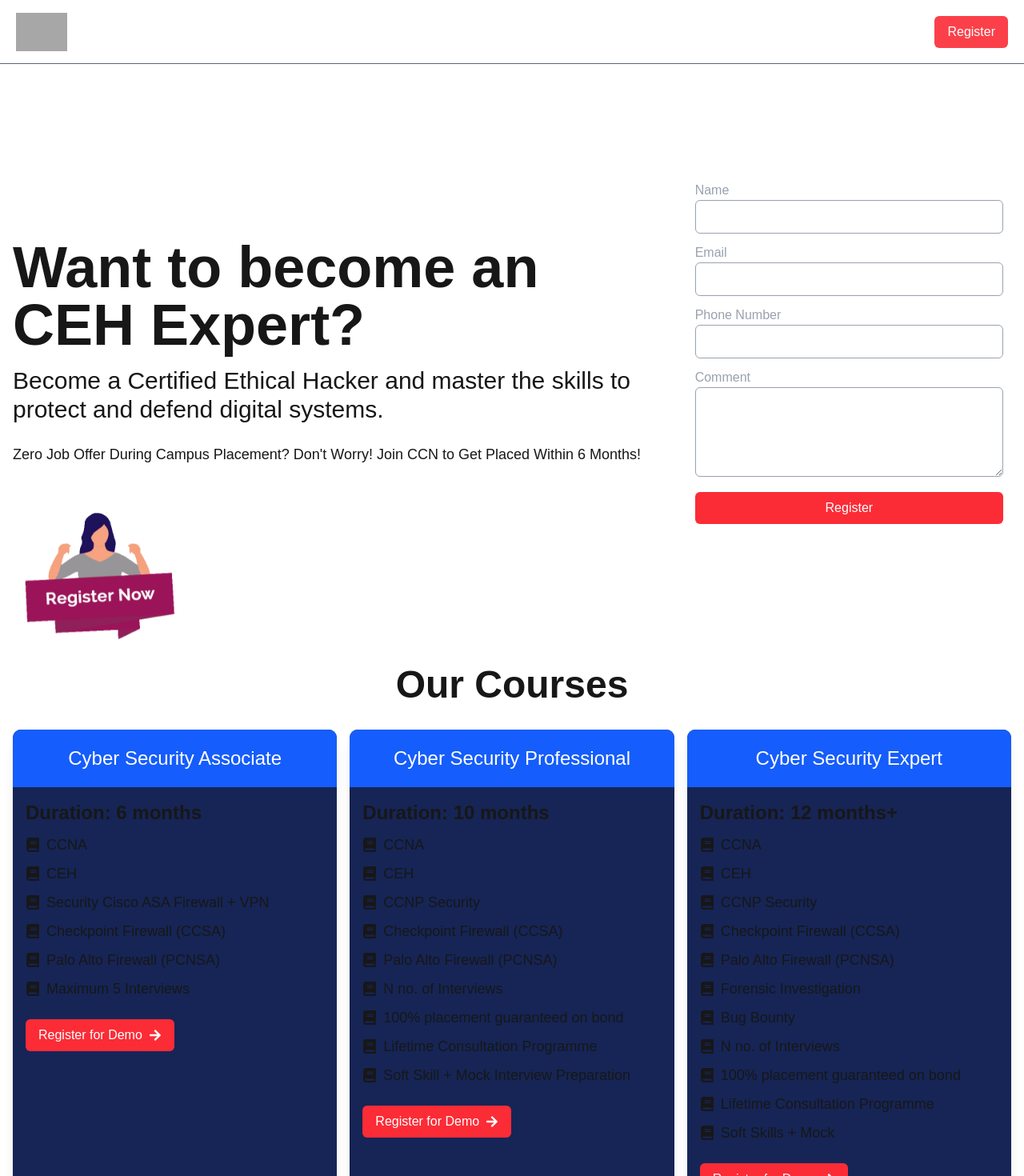
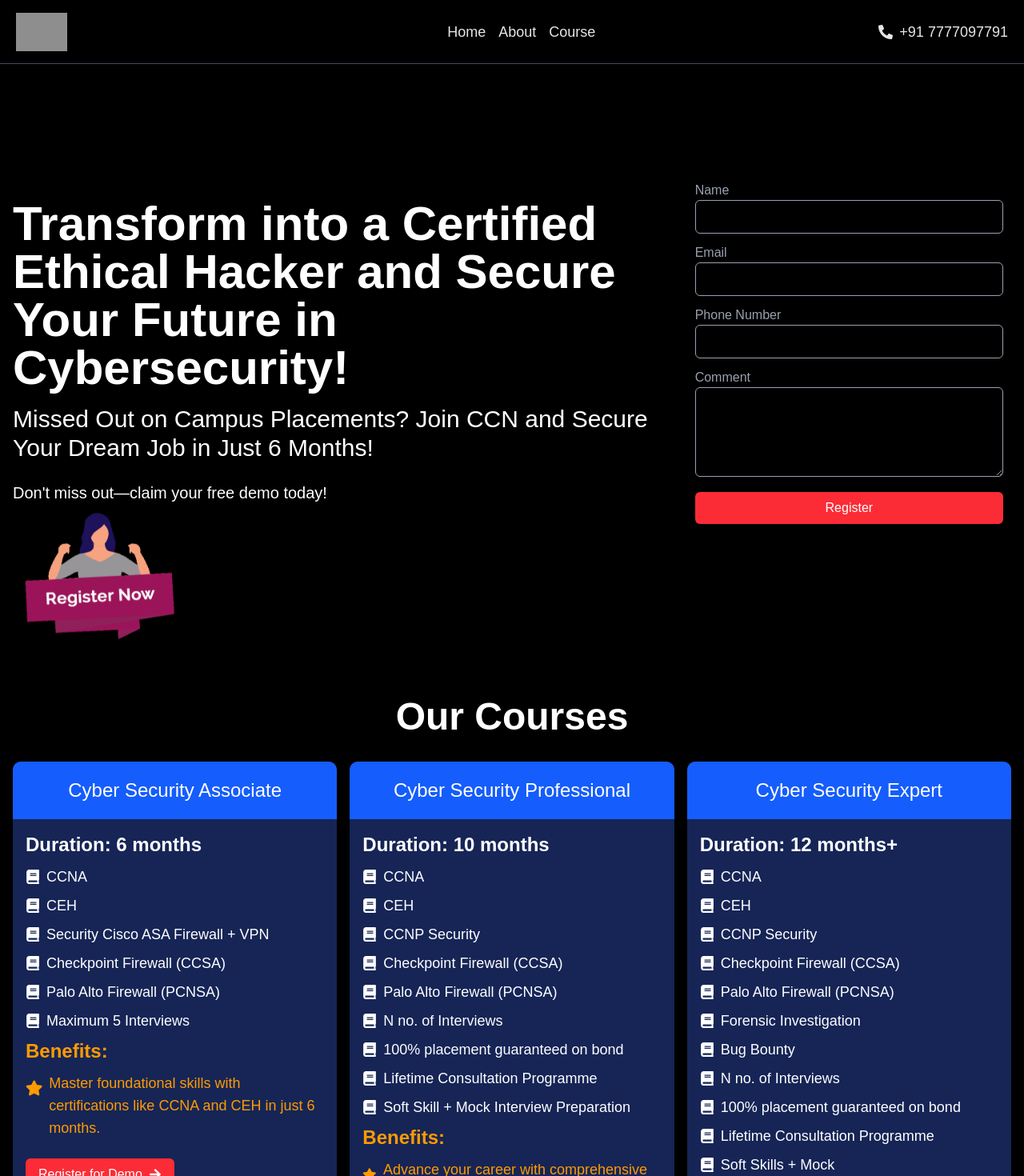
Before and after one commit to ksanjiv05/ccn-landing, a Next.js app: page / in a window 1280 px wide. Shown: the top 1470 px of the page at 80% size. Built offline with nearby package versions, Linux system fonts and the light colour scheme; grey boxes are pictures that could not be loaded.

Commit message:
final commit

```diff
--- a/src/app/components/Course.tsx
+++ b/src/app/components/Course.tsx
@@ -1,14 +1,16 @@
 import Link from "next/link";
 import React from "react";
-import { FaBook, FaArrowRight } from "react-icons/fa";
+import { FaBook, FaArrowRight, FaStar } from "react-icons/fa";
 function Course({
   title,
   duration,
   certifications = [],
+  benefits = [],
 }: {
   title: string;
   duration: string;
   certifications: string[];
+  benefits: string[];
 }) {
   return (
     <div className="bg-blue-950 rounded-[10px] overflow-hidden shadow-lg">
@@ -24,10 +26,26 @@ function Course({
           {certifications.map((certification, i) => (
             <li
               key={certification + i}
-              className="flex items-center gap-2 my-2 text-lg"
+              className="flex items-center gap-2 my-2 text-lg text-white"
             >
               <FaBook />
               {certification}
+            </li>
+          ))}
+        </ul>
+        <p className="text-2xl font-semibold mb-2.5">
+          <span className="font-bold  text-amber-500">Benefits: </span>
+        </p>
+        <ul>
+          {benefits.map((bn, i) => (
+            <li key={bn + i} className="flex gap-2 my-2 text-lg text-amber-500">
+              <FaStar scale={5} size={40} />
+              <p
+                className="text-amber-500"
+                style={{ color: "oklch(.769 .188 70.08)" }}
+              >
+                {bn}
+              </p>
             </li>
           ))}
         </ul>
--- a/src/app/components/Courses.tsx
+++ b/src/app/components/Courses.tsx
@@ -1,5 +1,11 @@
 import React from "react";
 import Course from "./Course";
+
+// Highlight the unique benefits of your courses:
+
+// Cyber Security Associate: "Master foundational skills with certifications like CCNA and CEH in just 6 months."
+// Cyber Security Professional: "Advance your career with comprehensive training, unlimited interviews, and guaranteed placement."
+// Cyber Security Expert: "Become an industry leader with specialized training in Forensic Investigation and Bug Bounty programs."
 
 export const courses = [
   {
@@ -12,6 +18,9 @@ export const courses = [
       "Checkpoint Firewall (CCSA)",
       "Palo Alto Firewall (PCNSA)",
       "Maximum 5 Interviews",
+    ],
+    benefits: [
+      "Master foundational skills with certifications like CCNA and CEH in just 6 months.",
     ],
   },
   {
@@ -27,6 +36,9 @@ export const courses = [
       "100% placement guaranteed on bond",
       "Lifetime Consultation Programme",
       "Soft Skill + Mock Interview Preparation",
+    ],
+    benefits: [
+      "Advance your career with comprehensive training, unlimited interviews, and guaranteed placement.",
     ],
   },
   {
@@ -45,6 +57,9 @@ export const courses = [
       "Lifetime Consultation Programme",
       "Soft Skills + Mock",
     ],
+    benefits: [
+      "Become an industry leader with specialized training in Forensic Investigation and Bug Bounty programs.",
+    ],
   },
 ];
 
@@ -57,6 +72,7 @@ function Courses() {
           title={course.title}
           duration={course.duration}
           certifications={course.certifications}
+          benefits={course.benefits}
         />
       ))}
     </div>
--- a/src/app/components/Header.tsx
+++ b/src/app/components/Header.tsx
@@ -1,5 +1,6 @@
 import React from "react";
 import Link from "next/link";
+import { FaPhone, FaArrowRight } from "react-icons/fa";
 
 function Header() {
   return (
@@ -36,9 +37,15 @@ function Header() {
           {/* <button className="bg-amber-500 text-white px-4 py-2 rounded-md">
             <Link href="/login">Login</Link>
           </button> */}
-          <button className="bg-red-500 text-white px-4 py-2 rounded-md ml-4">
+          <p className="text-lg text-center md:text-left">
+            <a href="tel:+917777097791 " className="flex items-center ">
+              <FaPhone className="mr-2 rotate-90" />
+              +91 7777097791
+            </a>
+          </p>
+          {/* <button className="bg-red-500 text-white px-4 py-2 rounded-md ml-4">
             <Link href="/register">Register</Link>
-          </button>
+          </button> */}
         </div>
       </div>
     </div>
--- a/src/app/globals.css
+++ b/src/app/globals.css
@@ -6,14 +6,14 @@
 }
 
 :root {
-  --background: #ffffff;
-  --foreground: #171717;
+  --background: #000000;
+  --foreground: #000000;
 }
 
 @media (prefers-color-scheme: dark) {
   :root {
-    --background: #0a0a0a;
-    --foreground: #ededed;
+    --background: #000000;
+    --foreground: #171717;
   }
 }
 
@@ -36,6 +36,18 @@ textarea {
 
 .link {
   @apply text-white cursor-pointer text-lg;
+}
+p {
+  color: white;
+}
+
+h1,
+h2,
+h3,
+h4,
+h5,
+h6 {
+  color: white;
 }
 
 .embla {
--- a/src/app/page.tsx
+++ b/src/app/page.tsx
@@ -152,22 +152,35 @@ const student_reviews = [
   },
 ];
 
+// Current headline, "Want to become an CEH Expert?", is clear but could be more compelling. Consider emphasizing the value proposition:
+
+// "Transform into a Certified Ethical Hacker and Secure Your Future in Cybersecurity!"
+
+// Follow this with a subheadline that addresses common pain points:
+
+// "Missed Out on Campus Placements? Join CCN and Secure Your Dream Job in Just 6 Months!"
+
+// Need Action-Oriented CTAs
+// USE-
+// "Secure My Spot Now!"
+// "Start My Cybersecurity Journey Today!"
+
 export default function Home() {
   return (
     <div>
       <div className="grid md:grid-cols-3 gap-4 md:h-[90vh]" id="register">
         <div className="md:col-span-2 ">
           <div className="flex flex-col justify-center h-full">
-            <h1 className=" font-bold md:text-7xl text-4xl md:mt-0 mt-4">
-              Want to become an CEH Expert?
+            <h1 className=" font-bold md:text-6xl text-4xl md:mt-0 mt-4">
+              Transform into a Certified Ethical Hacker and Secure Your Future
+              in Cybersecurity!
             </h1>
             <p className="md:mt-4 mt-2 md:text-3xl text-xl my-2">
-              Become a Certified Ethical Hacker and master the skills to protect
-              and defend digital systems.
+              Missed Out on Campus Placements? Join CCN and Secure Your Dream
+              Job in Just 6 Months!
             </p>
-            <p className="md:mt-4 mt-2 md:text-lg">
-              Zero Job Offer During Campus Placement? Don't Worry! Join CCN to
-              Get Placed Within 6 Months!
+            <p className="md:mt-4 mt-2 md:text-xl ">
+              Don't miss out—claim your free demo today!
             </p>
           </div>
         </div>
@@ -177,16 +190,16 @@ export default function Home() {
           </div>
         </div>
       </div>
-      <div id="course" className="mt-8  md:h-[100vh]">
+      <div id="course" className="mt-8 md:my-18">
         <h1 className="md:text-5xl text-3xl font-bold text-center  mb-8">
           Our Courses
         </h1>
         <Courses />
       </div>
 
-      <div className="mt-8">
+      <div className="mt-8 md:my-18">
         <h1 className="md:text-5xl text-3xl font-bold text-center  mb-8">
-          Placement
+          Placements
         </h1>
         <div className="mt-2">
           <CustomCarousel
```
